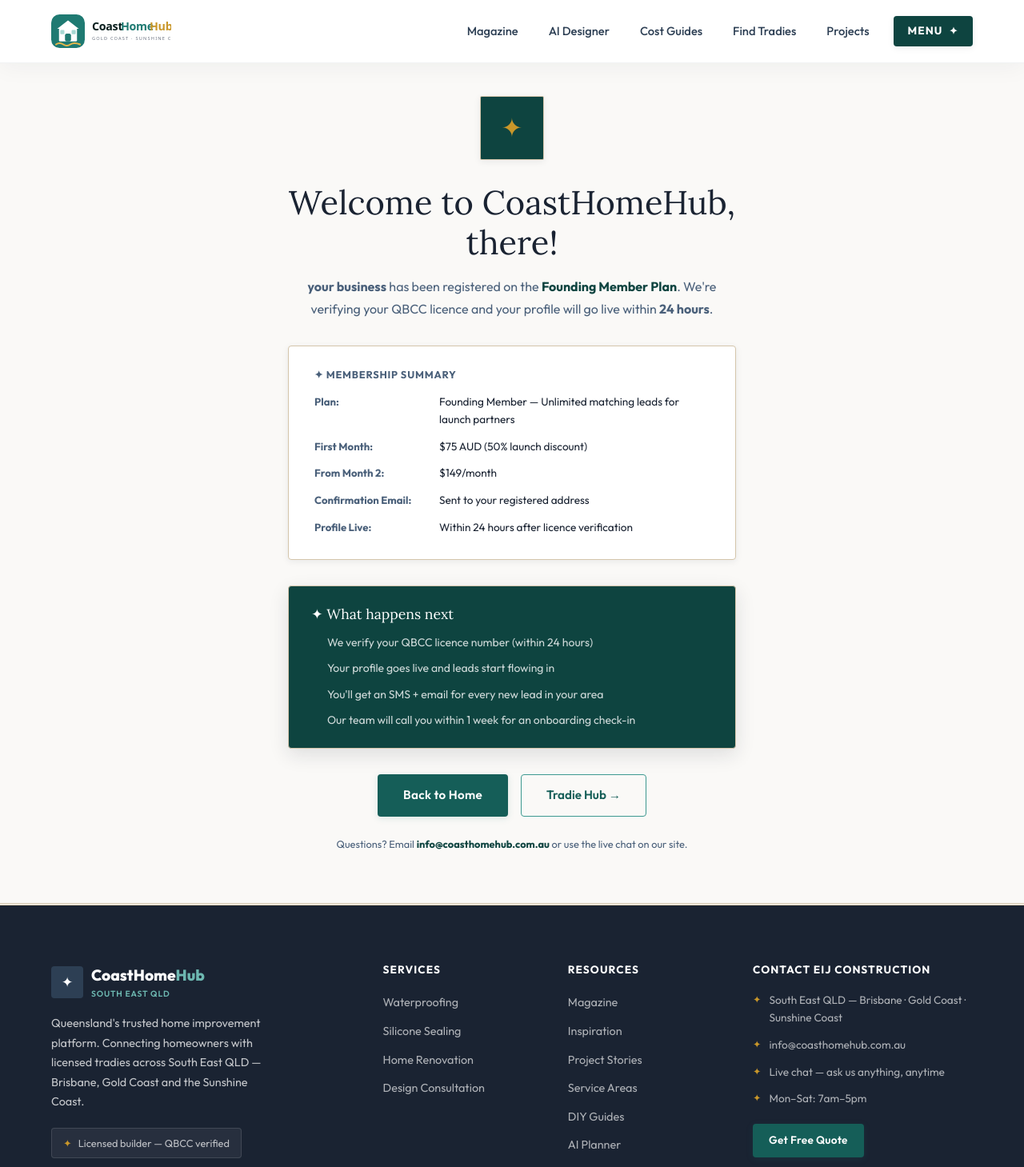
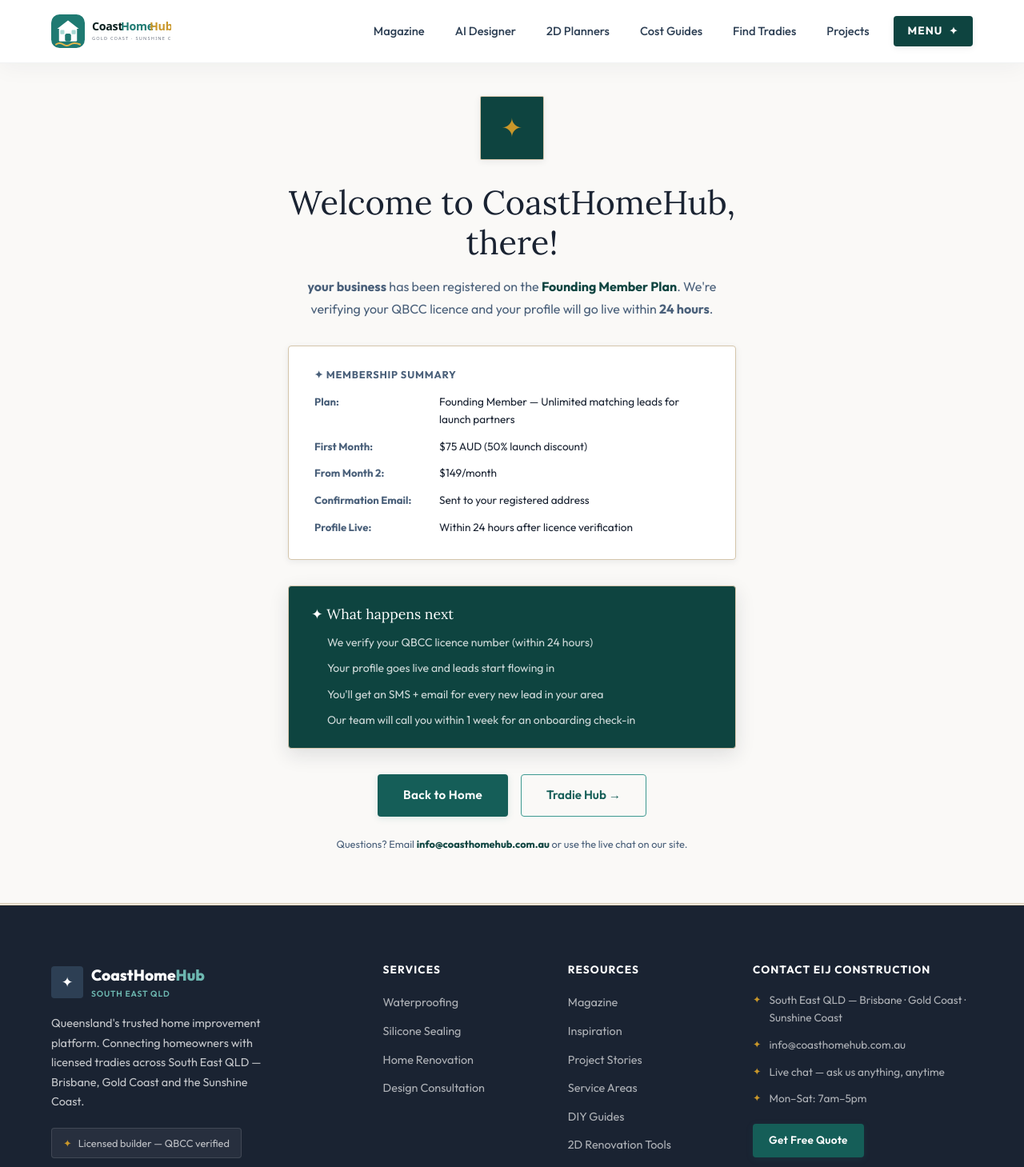
Before and after one commit to eijconstruction0316-cmd/coasthomehub, a Next.js app: page /tradies/register/success in a window 1280 px wide. Shown: the top 1459 px of the page at 80% size. Built offline with nearby package versions, Linux system fonts and the light colour scheme.

Commit message:
style: link 2D renovation tools in navbar, footer, and homepage for full site discoverability

```diff
--- a/src/app/page.tsx
+++ b/src/app/page.tsx
@@ -330,14 +330,14 @@
               </p>
 
               <div style={{ display: "grid", gridTemplateColumns: "1fr 1fr", gap: 14, marginTop: 24 }}>
-                <Link href="/planner" style={{ textDecoration: "none", background: "var(--ocean-50)", border: "1px solid var(--ocean-200)", borderRadius: 4, padding: "16px", display: "block" }}>
-                  <h4 style={{ fontFamily: "Lora, Georgia, serif", fontSize: "0.95rem", color: "var(--ocean-700)", margin: "0 0 4px", fontWeight: 700 }}>AI Room Planner →</h4>
+                <Link href="/design" style={{ textDecoration: "none", background: "var(--ocean-50)", border: "1px solid var(--ocean-200)", borderRadius: 4, padding: "16px", display: "block" }}>
+                  <h4 style={{ fontFamily: "Lora, Georgia, serif", fontSize: "0.95rem", color: "var(--ocean-700)", margin: "0 0 4px", fontWeight: 700 }}>AI Designer Chat →</h4>
                   <p style={{ fontSize: "0.74rem", color: "var(--slate-mid)", margin: 0, fontFamily: "Outfit, sans-serif" }}>Upload photos for 3D concepts</p>
                 </Link>
-                <div style={{ background: "var(--off-white)", border: "1px solid var(--sand-300)", borderRadius: 4, padding: "16px" }}>
-                  <h4 style={{ fontFamily: "Lora, Georgia, serif", fontSize: "0.95rem", color: "var(--slate-dark)", margin: "0 0 4px", fontWeight: 700 }}>ROI Calculator</h4>
-                  <p style={{ fontSize: "0.74rem", color: "var(--slate-mid)", margin: 0, fontFamily: "Outfit, sans-serif" }}>Compare local value upgrades</p>
-                </div>
+                <Link href="/tools" style={{ textDecoration: "none", background: "var(--ocean-50)", border: "1px solid var(--ocean-200)", borderRadius: 4, padding: "16px", display: "block" }}>
+                  <h4 style={{ fontFamily: "Lora, Georgia, serif", fontSize: "0.95rem", color: "var(--ocean-700)", margin: "0 0 4px", fontWeight: 700 }}>2D Renovation Tools →</h4>
+                  <p style={{ fontSize: "0.74rem", color: "var(--slate-mid)", margin: 0, fontFamily: "Outfit, sans-serif" }}>Bathroom, Kitchen &amp; Deck Planners</p>
+                </Link>
               </div>
             </div>
 
--- a/src/components/Footer.tsx
+++ b/src/components/Footer.tsx
@@ -13,6 +13,7 @@
   { label: "Project Stories", href: "/projects" },
   { label: "Service Areas", href: "/locations" },
   { label: "DIY Guides", href: "/blog/diy" },
+  { label: "2D Renovation Tools", href: "/tools" },
   { label: "AI Planner", href: "/planner" },
 ];
 
--- a/src/components/Navigation.tsx
+++ b/src/components/Navigation.tsx
@@ -7,6 +7,7 @@
 const primaryLinks = [
   { href: "/magazine", label: "Magazine" },
   { href: "/design", label: "AI Designer" },
+  { href: "/tools", label: "2D Planners" },
   { href: "/cost-guides", label: "Cost Guides" },
   { href: "/directory", label: "Find Tradies" },
   { href: "/projects", label: "Projects" },
@@ -19,7 +20,8 @@
   { href: "/projects", label: "Completed Projects" },
   { href: "/directory", label: "Find Tradies Directory" },
   { href: "/cost-guides", label: "Renovation Cost Guides" },
-  { href: "/design", label: "AI Renovation Planner" },
+  { href: "/design", label: "AI Designer Chat" },
+  { href: "/tools", label: "Renovation Estimators (2D)" },
   { href: "/magazine", label: "Editorial Magazine" },
   { href: "/tradies", label: "For Contractors (B2B Portal)" },
 ];
```
